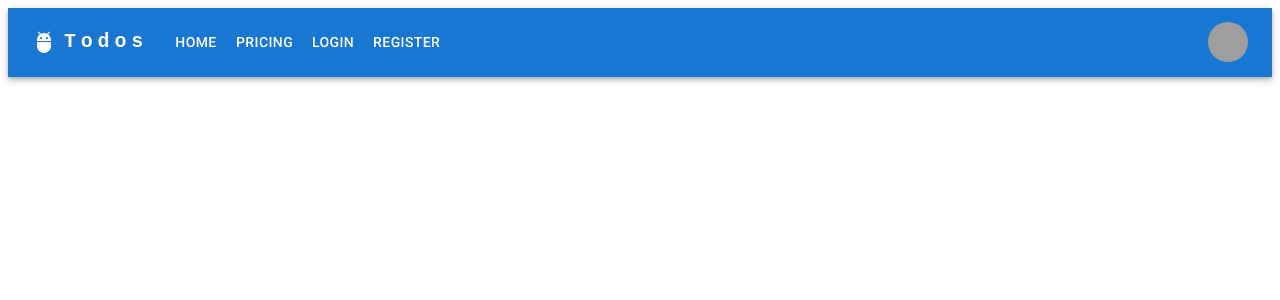
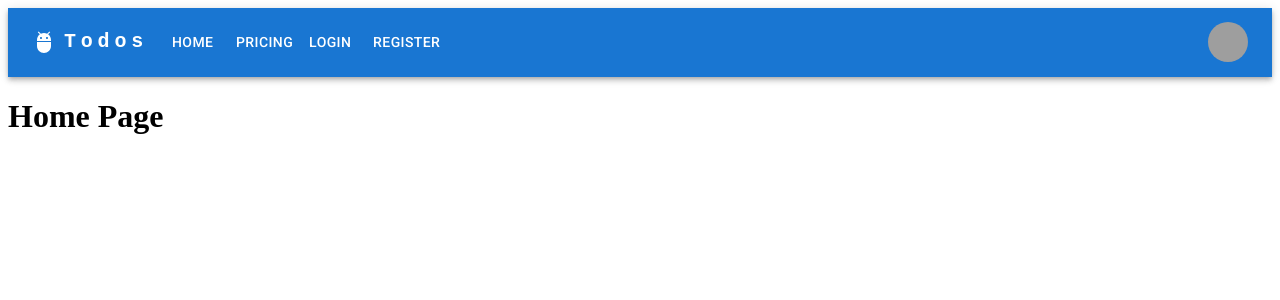
Before and after one commit to ivailopapazov/react-router-workshop-august-2024, a React (Vite) app: page / in a window 1280 px wide. Shown: the top 300 px of the page. Built offline with nearby package versions, Linux system fonts and the light colour scheme; grey boxes are pictures that could not be loaded.

Commit message:
Add routes and header links

```diff
--- a/package.json
+++ b/package.json
@@ -16,7 +16,8 @@
     "@mui/icons-material": "^5.16.7",
     "@mui/material": "^5.16.7",
     "react": "^18.2.0",
-    "react-dom": "^18.2.0"
+    "react-dom": "^18.2.0",
+    "react-router-dom": "^6.26.0"
   },
   "devDependencies": {
     "@types/react": "^18.2.43",
--- a/src/App.jsx
+++ b/src/App.jsx
@@ -1,9 +1,18 @@
+import { Routes, Route } from 'react-router-dom';
+
 import Header from "./components/Header"
+import Home from './components/Home';
+import Pricing from './components/Pricing';
 
 function App() {
     return (
         <>
             <Header />
+
+            <Routes>
+                <Route path='/' element={<Home />} />
+                <Route path='/pricing' element={<Pricing />} />
+            </Routes>
         </>
     )
 }
--- a/src/components/Header.jsx
+++ b/src/components/Header.jsx
@@ -14,7 +14,12 @@
 import MenuItem from '@mui/material/MenuItem';
 import AdbIcon from '@mui/icons-material/Adb';
 
-const pages = ['Home', 'Pricing', 'Login', 'Register'];
+const pages = [
+    { title: 'Home', link: '/' },
+    { title: 'Pricing', link: '/pricing' },
+    { title: 'Login', link: '/login' },
+    { title: 'Register', link: '/register' },
+];
 const settings = ['Profile', 'Logout'];
 
 function Header() {
@@ -88,9 +93,9 @@
                                 display: { xs: 'block', md: 'none' },
                             }}
                         >
-                            {pages.map((page) => (
-                                <MenuItem key={page} onClick={handleCloseNavMenu}>
-                                    <Typography textAlign="center">{page}</Typography>
+                            {pages.map(({ title }) => (
+                                <MenuItem key={title} onClick={handleCloseNavMenu}>
+                                    <Typography textAlign="center">{title}</Typography>
                                 </MenuItem>
                             ))}
                         </Menu>
@@ -115,13 +120,14 @@
                         LOGO
                     </Typography>
                     <Box sx={{ flexGrow: 1, display: { xs: 'none', md: 'flex' } }}>
-                        {pages.map((page) => (
+                        {pages.map(({ title, link }) => (
                             <Button
-                                key={page}
+                                href={link}
+                                key={title}
                                 onClick={handleCloseNavMenu}
                                 sx={{ my: 2, color: 'white', display: 'block' }}
                             >
-                                {page}
+                                {title}
                             </Button>
                         ))}
                     </Box>
--- /dev/null
+++ b/src/components/Home.jsx
@@ -0,0 +1,5 @@
+export default function Home() {
+    return (
+        <h1>Home Page</h1>
+    );
+}
--- /dev/null
+++ b/src/components/Pricing.jsx
@@ -0,0 +1,5 @@
+export default function Pricing() {
+    return (
+        <h1>Pricing</h1>
+    );
+}
--- a/src/main.jsx
+++ b/src/main.jsx
@@ -1,6 +1,7 @@
 import React from 'react'
 import ReactDOM from 'react-dom/client'
 import App from './App.jsx'
+import { BrowserRouter } from 'react-router-dom';
 import '@fontsource/roboto/300.css';
 import '@fontsource/roboto/400.css';
 import '@fontsource/roboto/500.css';
@@ -8,5 +9,7 @@
 
 
 ReactDOM.createRoot(document.getElementById('root')).render(
-    <App />
+    <BrowserRouter>
+        <App />
+    </BrowserRouter>
 )
```
Also changed, not shown: 2 other files (tests, documents, lock files or other folders).
